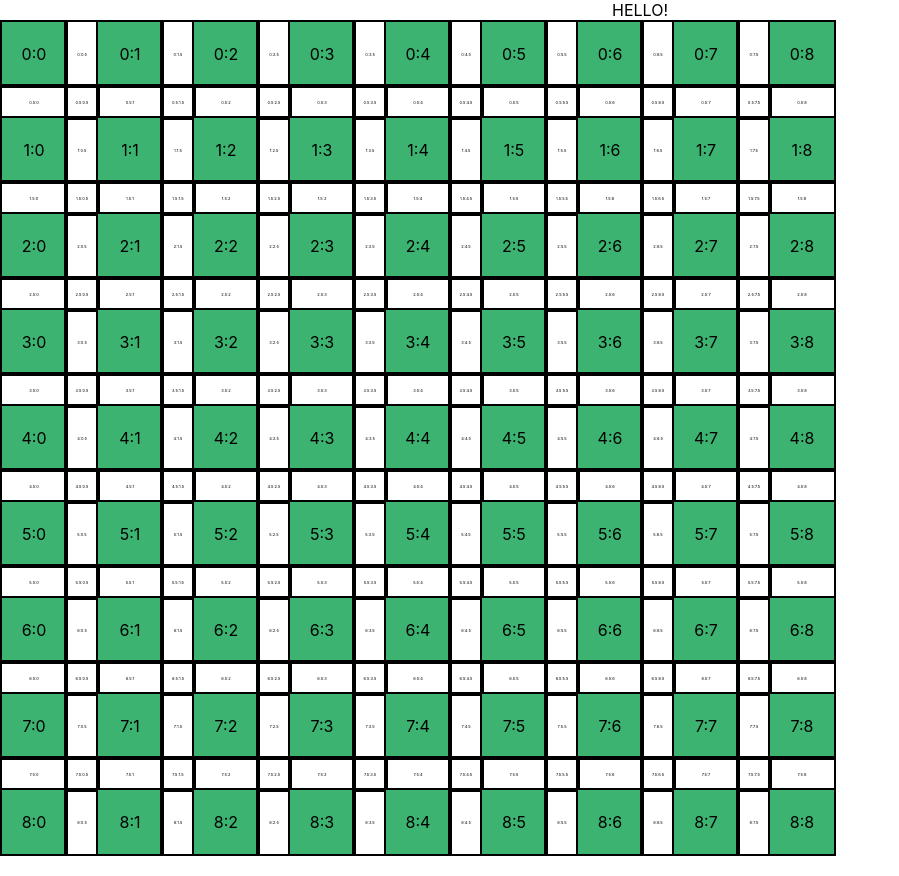
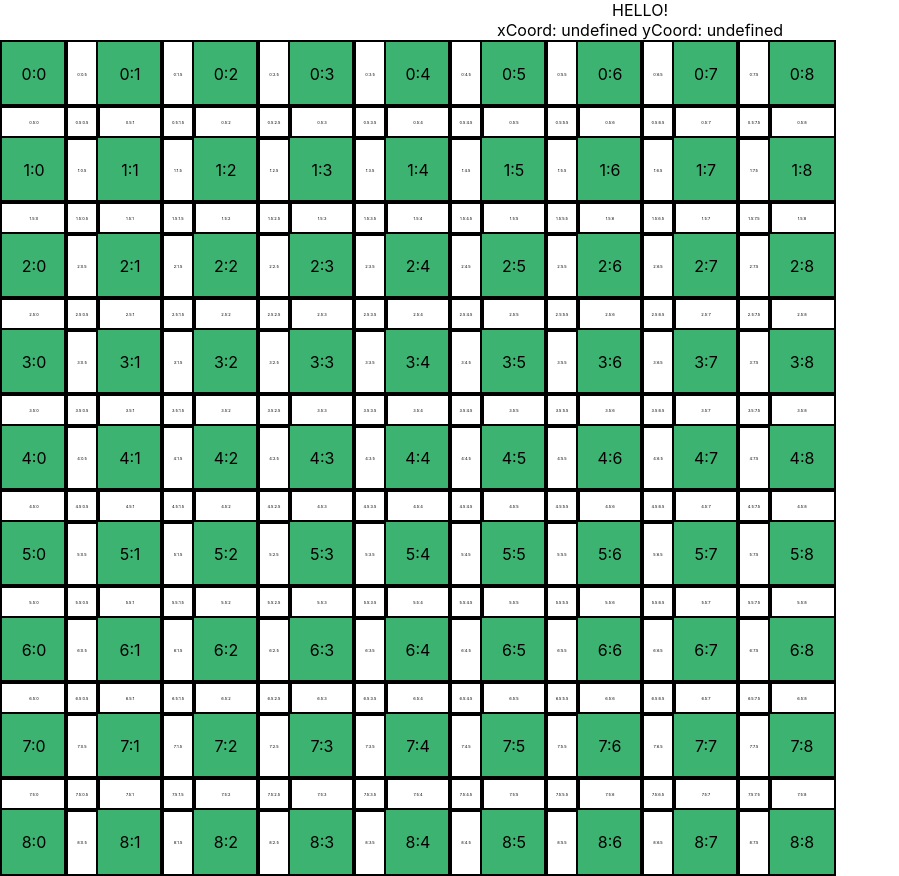
Before and after one commit to LouiMinister/jQuoridor, a React (Create React App) app: page / in a window 1280 px wide. Shown: the whole page, without its empty margins (0-899 px from the left). Built offline with nearby package versions, Linux system fonts and the light colour scheme.

Commit message:
feature: 마우스 오버 이벤트 구현 및 게임로직 클래스 구현

```diff
--- a/src/board/Board.js
+++ b/src/board/Board.js
@@ -1,7 +1,15 @@
+import { useEffect, useState } from "react";
+import { BoardMap } from "./BoardMap";
 import Cell from "./cell/Cell";
 import Gutter from "./gutter/Gutter";
 
 function Board({ width, height }) {
+  const [mouseCoord, setMouseCoord] = useState({ x: undefined, y: undefined });
+  const [boardMap, setBoardMap] = useState(new BoardMap(width, height));
+
+  useEffect(() => {
+    return;
+  }, [mouseCoord])
 
   const boardStyle = {
     display: "grid",
@@ -10,21 +18,22 @@ function Board({ width, height }) {
   }
 
   return (
-    <div style={boardStyle}>
-      {
-        new Array(height * 2 - 1).fill(null).map((_, columnIdx) => {
-          return new Array(width * 2 - 1).fill(null).map((_, rowIdx) => {
-            if (columnIdx % 2 === 0 && rowIdx % 2 === 0) {
-              const key = `${Math.floor(columnIdx / 2)}:${Math.floor(rowIdx / 2)}`;
-              return <Cell text={key} key={key} />
+    <>
+      <div>
+        {`xCoord: ${mouseCoord.x} yCoord: ${mouseCoord.y}`}
+      </div>
+      <div style={boardStyle}>
+        {
+          boardMap.buildToAry(({ coord, key, space }) => {
+            if (Number.isInteger(coord.x) && Number.isInteger(coord.y)) {
+              return <Cell text={key} key={key} onMouseOver={() => setMouseCoord(coord)} status={space.status} />
             } else {
-              const key = `${(columnIdx) / 2}:${(rowIdx) / 2}`
-              return (<Gutter text={key} key={key} />)
+              return <Gutter text={key} key={key} onMouseOver={() => setMouseCoord(coord)} status={space.status} />
             }
           })
-        })
-      }
-    </div>
+        }
+      </div>
+    </>
   );
 }
 
--- /dev/null
+++ b/src/board/BoardMap.js
@@ -0,0 +1,32 @@
+export class BoardMap {
+  width = undefined;
+  height = undefined;
+  spaces;
+  constructor(width, height) {
+    this.width = width;
+    this.height = height;
+    this.init();
+  }
+
+  init() {
+    const spaces = { };
+    for (let yI = 0; yI < this.height * 2 - 1; yI++) {
+      for (let xI = 0; xI < this.width * 2 - 1; xI++) {
+        const { x, y } = { x: xI / 2, y: yI / 2 };
+        spaces[`${xI / 2}:${yI / 2}`] = { x: x, y: y, status: 'empty' };
+      }
+    }
+    this.spaces = spaces;
+  }
+
+  buildToAry(callbackFn) {
+    return new Array(this.height * 2 - 1).fill(null).map((_, columnIdx) => {
+      return new Array(this.width * 2 - 1).fill(null).map((_, rowIdx) => {
+        const coord = { x: columnIdx / 2, y: rowIdx / 2 };
+        const key = `${coord.x}:${coord.y}`
+        const space = this.spaces[key];
+        return callbackFn({ coord, key, space });
+      })
+    })
+  }
+}
--- a/src/board/cell/Cell.js
+++ b/src/board/cell/Cell.js
@@ -1,8 +1,9 @@
-function Cell({ text }) {
+function Cell({ text, onMouseOver, status }) {
 
 
   return (
-    <div style={{ display: "flex", width: "100%", height: "100%", backgroundColor: 'mediumseagreen', borderStyle: "solid", borderWidth: "2px", borderColor: 'WindowFrame', justifyContent: "center", alignItems: "center" }}>
+    <div style={{ display: "flex", width: "100%", height: "100%", backgroundColor: 'mediumseagreen', borderStyle: "solid", borderWidth: "2px", borderColor: 'WindowFrame', justifyContent: "center", alignItems: "center" }}
+      onMouseOver={() => onMouseOver()}>
       {text}
     </div>
   );
--- a/src/board/gutter/Gutter.js
+++ b/src/board/gutter/Gutter.js
@@ -1,8 +1,9 @@
-function Gutter({ text }) {
+function Gutter({ text, onMouseOver, status }) {
 
 
   return (
-    <div style={{ display: "flex", width: "100%", height: "100%", backgroundColor: '', borderStyle: "solid", borderWidth: "2px", borderColor: 'WindowFrame', fontSize: "4px", justifyContent: "center", alignItems: "center" }}>
+    <div style={{ display: "flex", width: "100%", height: "100%", backgroundColor: '', borderStyle: "solid", borderWidth: "2px", borderColor: 'WindowFrame', fontSize: "4px", justifyContent: "center", alignItems: "center" }}
+      onMouseOver={() => onMouseOver()}>
       {text}
     </div>
   );
```
